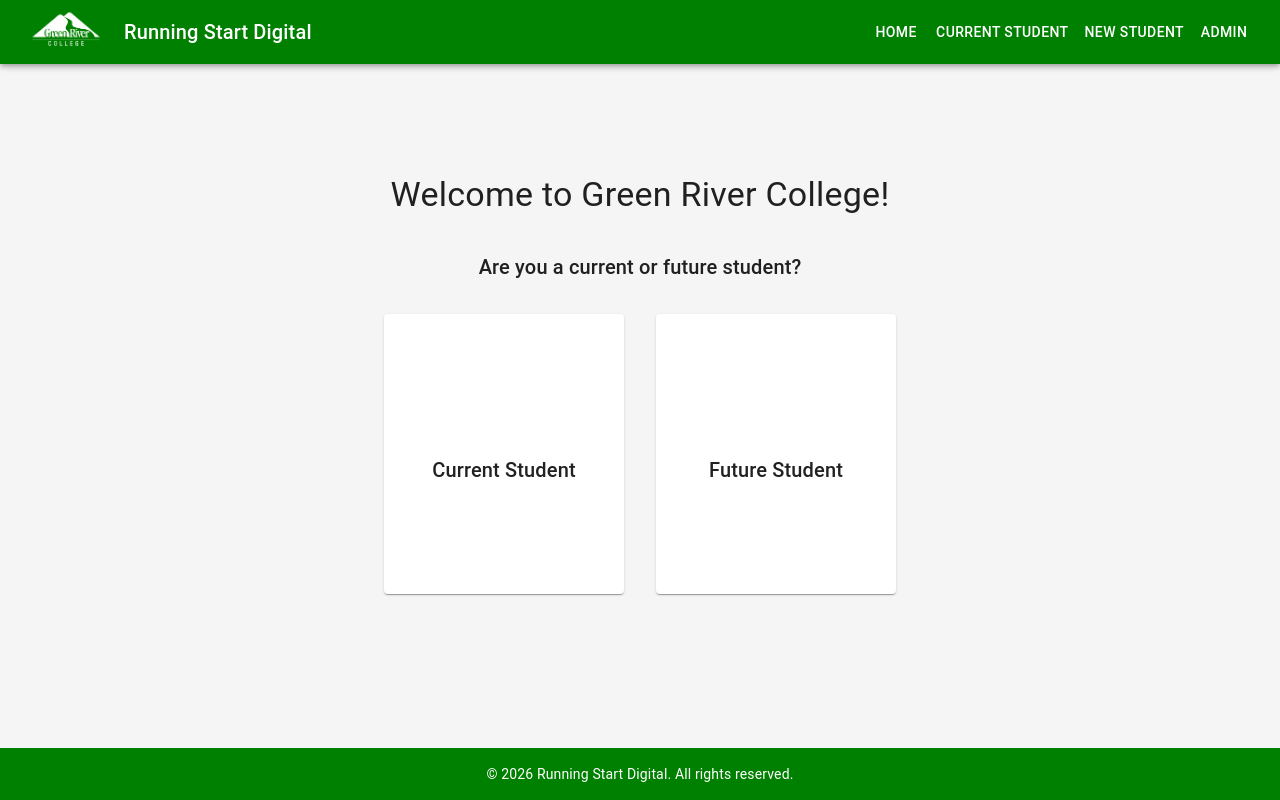
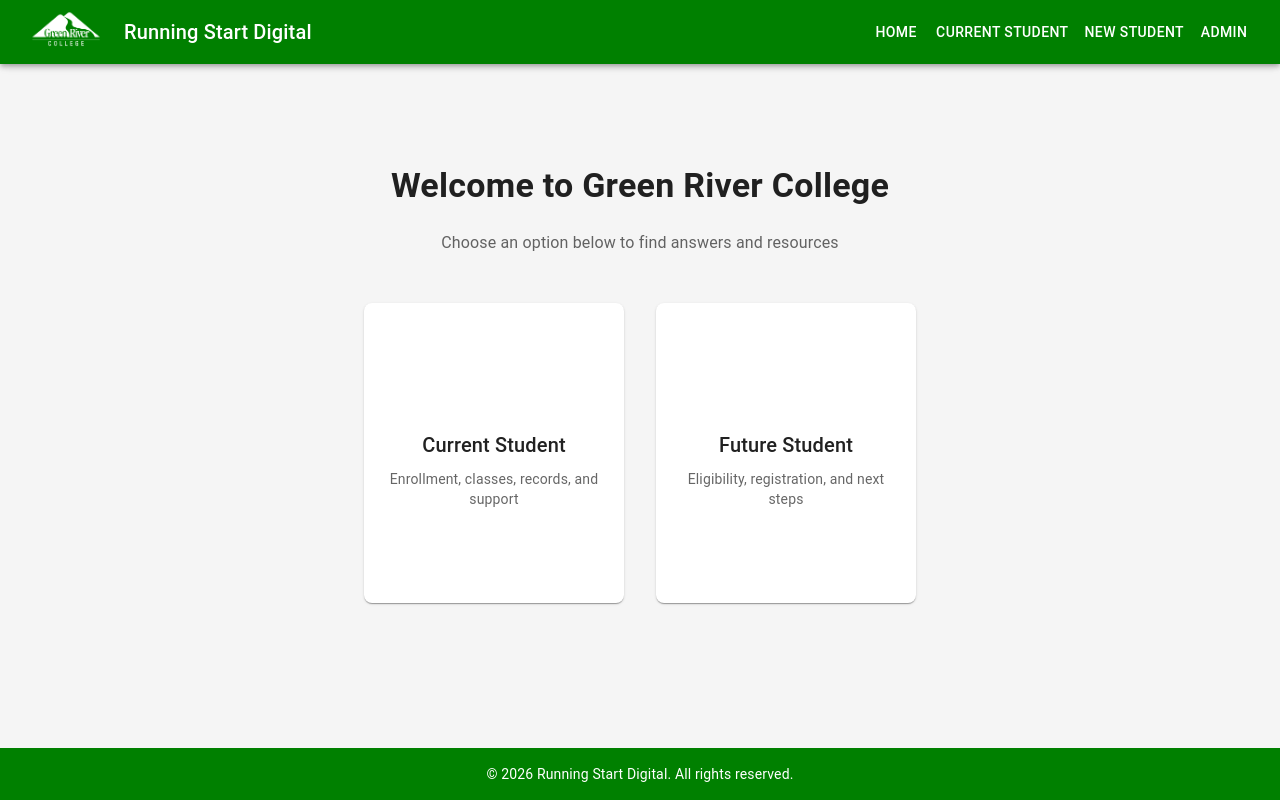
Before and after one commit to alstondsouza1/Running-start-digital-support, a React (Vite) app in the folder frontend/: page / in a window 1280 px wide. Built offline with nearby package versions, Linux system fonts and the light colour scheme; some icons are missing.

Commit message:
improved home page layout and navigation cards

```diff
--- a/frontend/src/pages/Home.jsx
+++ b/frontend/src/pages/Home.jsx
@@ -7,18 +7,19 @@
   const navigate = useNavigate();
 
   const cardStyles = {
-  width: 240,
-  height: 280,
+    width: 260,
+    height: 300,
     display: "flex",
     alignItems: "center",
     justifyContent: "center",
     cursor: "pointer",
-  border: "4px solid transparent",
-  transition: "border-color 0.25s ease, transform 0.2s, box-shadow 0.2s",
+    borderRadius: 2,
+    border: "2px solid transparent",
+    transition: "all 0.25s ease",
     "&:hover": {
-    borderColor: "#D14900",
+      borderColor: "#2c882b",
       boxShadow: 6,
-    transform: "scale(1.04)",
+      transform: "translateY(-4px)",
     },
   };
 
@@ -34,37 +35,39 @@
         px: 3,
       }}
     >
-      <Typography variant="h4" gutterBottom>
-        Welcome to Green River College!
+      {/* Header */}
+      <Typography variant="h4" fontWeight={600}>
+        Welcome to Green River College
       </Typography>
 
-      <Typography variant="h6" gutterBottom>
-        Are you a current or future student?
+      <Typography color="text.secondary">
+        Choose an option below to find answers and resources
       </Typography>
 
-      <Box sx={{ display: "flex", gap: 4, flexWrap: "wrap" }}>
+      {/* Cards */}
+      <Box sx={{ display: "flex", gap: 4, mt: 3, flexWrap: "wrap" }}>
         {/* Current Student */}
-        <Card
-          sx={cardStyles}
-          onClick={() => navigate("/current-student")}
-        >
+        <Card sx={cardStyles} onClick={() => navigate("/current-student")}>
           <CardContent sx={{ textAlign: "center" }}>
-            <SchoolIcon sx={{ fontSize: 80 }} />
+            <SchoolIcon sx={{ fontSize: 70, color: "#2c882b" }} />
             <Typography variant="h6" sx={{ mt: 2 }}>
               Current Student
+            </Typography>
+            <Typography variant="body2" color="text.secondary" sx={{ mt: 1 }}>
+              Enrollment, classes, records, and support
             </Typography>
           </CardContent>
         </Card>
 
         {/* Future Student */}
-        <Card
-          sx={cardStyles}
-          onClick={() => navigate("/new-student")}
-        >
+        <Card sx={cardStyles} onClick={() => navigate("/prospective-student")}>
           <CardContent sx={{ textAlign: "center" }}>
-            <PersonAddIcon sx={{ fontSize: 80 }} />
+            <PersonAddIcon sx={{ fontSize: 70, color: "#2c882b" }} />
             <Typography variant="h6" sx={{ mt: 2 }}>
               Future Student
+            </Typography>
+            <Typography variant="body2" color="text.secondary" sx={{ mt: 1 }}>
+              Eligibility, registration, and next steps
             </Typography>
           </CardContent>
         </Card>
```
Lines whose indentation alone changed are shown as unchanged.
